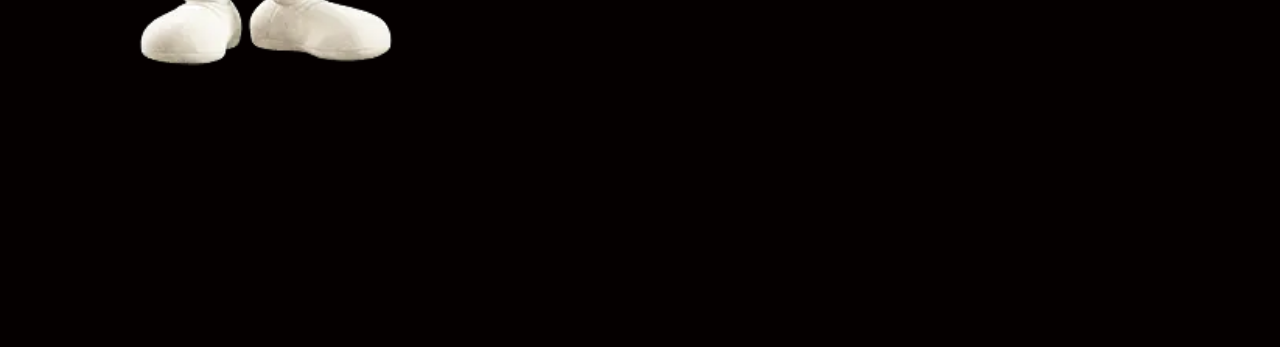
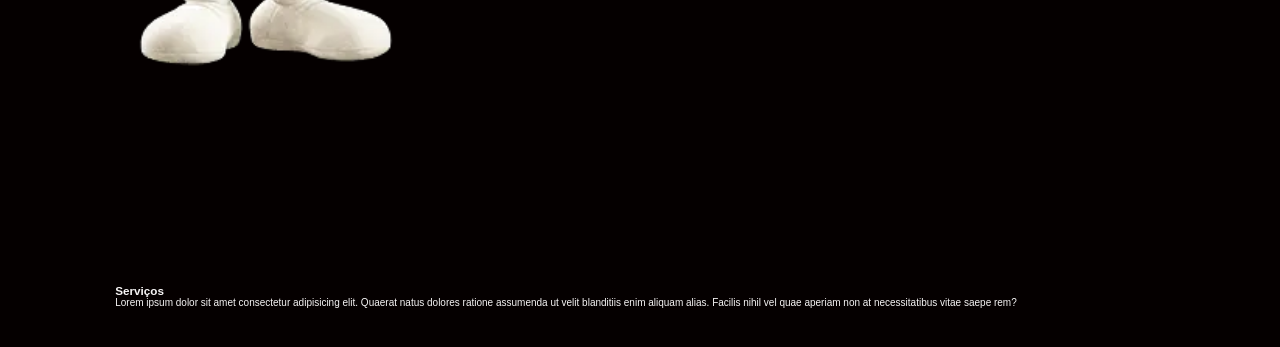
Before and after one commit to VictorYoshida/segundo-site, a plain HTML site: page index.html in a window 1280 px wide. Shown: the part 577-924 px from the top of the page. Before the commit the page ends 811 px from the top, so only its background shows below. Drawn offline with Linux system fonts and the light colour scheme.

Commit message:
Add files via upload

```diff
--- a/index.html
+++ b/index.html
@@ -23,7 +23,7 @@
         </label>
         <nav>
             <a href="#" class="active">Home</a>
-            <a href="#">Serviços</a>
+            <a href="#servicos">Serviços</a>
             <a href="#">Habilidades</a>
             <a href="#">Formação</a>
             <a href="#">Experiência</a>
@@ -53,6 +53,10 @@
 
         </div>
         </section>
+        <section id= "servicos" class="blocos">
+            <h3>Serviços</h3>
+            <p>Lorem ipsum dolor sit amet consectetur adipisicing elit. Quaerat natus dolores ratione assumenda ut velit blanditiis enim aliquam alias. Facilis nihil vel quae aperiam non at necessitatibus vitae saepe rem?</p>
+        </section>
 
 </body>
 </html>
```
